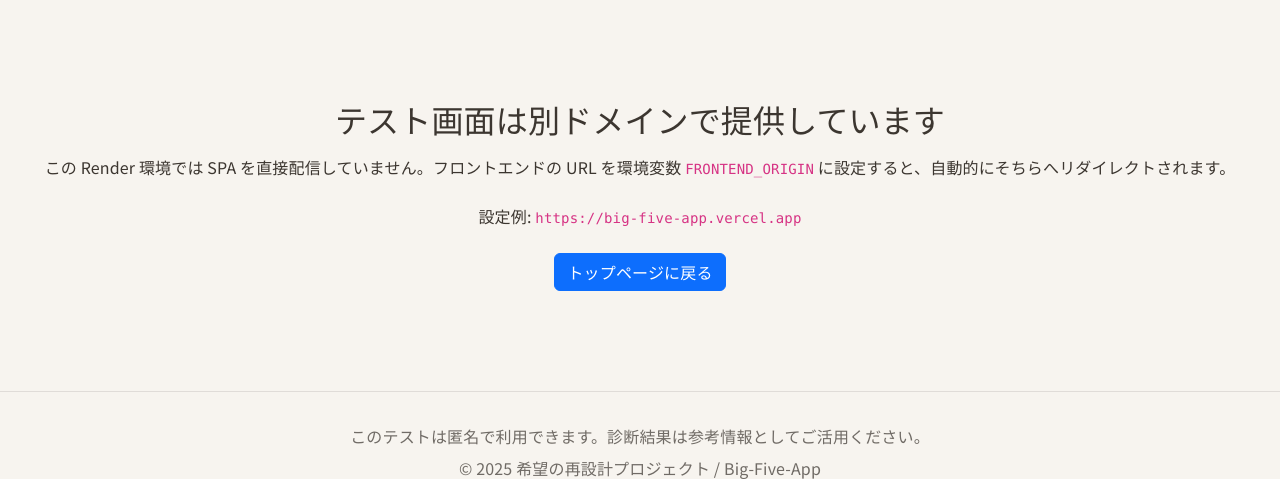
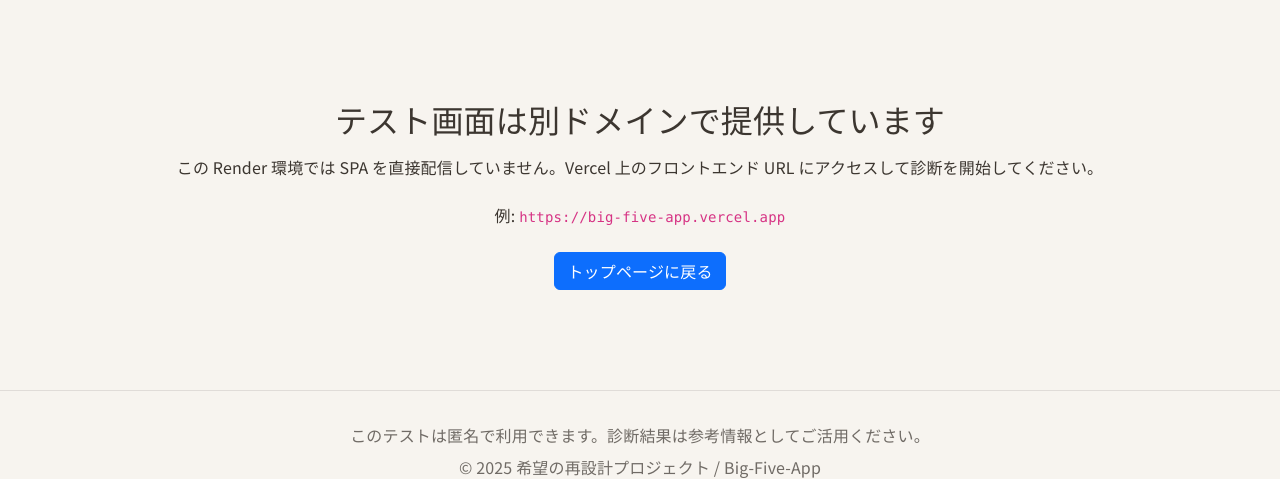
Before and after one commit to Hayato-k1379/big-five-app, a Django app: page /app/ in a window 1280 px wide. Shown: the part 62-541 px from the top of the page. Run offline with Django 4.2, Linux system fonts and the light colour scheme.

Commit message:
refactor: drop frontend_origin redirect plumbing

```diff
--- a/backend/config/context_processors.py
+++ b/backend/config/context_processors.py
@@ -13,9 +13,6 @@ _APP_PATHS = {
 
 
 def _resolve_app_link(path: str, fallback_name: str, kwargs: dict | None = None) -> str:
-    origin = getattr(settings, "FRONTEND_ORIGIN", "")
-    if origin:
-        return f"{origin.rstrip('/')}{path}"
     url = reverse(fallback_name, kwargs=kwargs)
     site_base = getattr(settings, "SITE_BASE_URL", "").rstrip("/")
     if site_base:
--- a/backend/survey/views.py
+++ b/backend/survey/views.py
@@ -7,7 +7,7 @@ from pathlib import Path
 from django.conf import settings
 from django.forms.boundfield import BoundField
 from django.http import Http404, HttpRequest, HttpResponse
-from django.shortcuts import get_object_or_404, redirect, render
+from django.shortcuts import get_object_or_404, render
 from django.urls import reverse
 
 from .forms import SurveyForm
@@ -96,10 +96,6 @@ def _build_question_fields(form: SurveyForm, items: list[PersonalityItem]) -> li
 
 def spa_entry(request: HttpRequest) -> HttpResponse:
     """Serve the built Vue application for /app routes."""
-    if settings.FRONTEND_ORIGIN:
-        redirect_url = f"{settings.FRONTEND_ORIGIN}{request.get_full_path()}"
-        return redirect(redirect_url)
-
     return render(
         request,
         "survey/spa_unbuilt.html",
--- a/backend/templates/survey/spa_unbuilt.html
+++ b/backend/templates/survey/spa_unbuilt.html
@@ -6,11 +6,10 @@
   <div class="text-center py-5">
     <h2 class="mb-3">テスト画面は別ドメインで提供しています</h2>
     <p class="mb-4">
-      この Render 環境では SPA を直接配信していません。フロントエンドの URL を環境変数
-      <code>FRONTEND_ORIGIN</code> に設定すると、自動的にそちらへリダイレクトされます。
+      この Render 環境では SPA を直接配信していません。Vercel 上のフロントエンド URL にアクセスして診断を開始してください。
     </p>
     <p class="mb-4">
-      設定例: <code>https://big-five-app.vercel.app</code>
+      例: <code>https://big-five-app.vercel.app</code>
     </p>
     <a class="btn btn-primary" href="{% url 'survey:home' %}">トップページに戻る</a>
   </div>
```
Also changed, not shown: backend/config/settings.py (+0 -17 lines).
